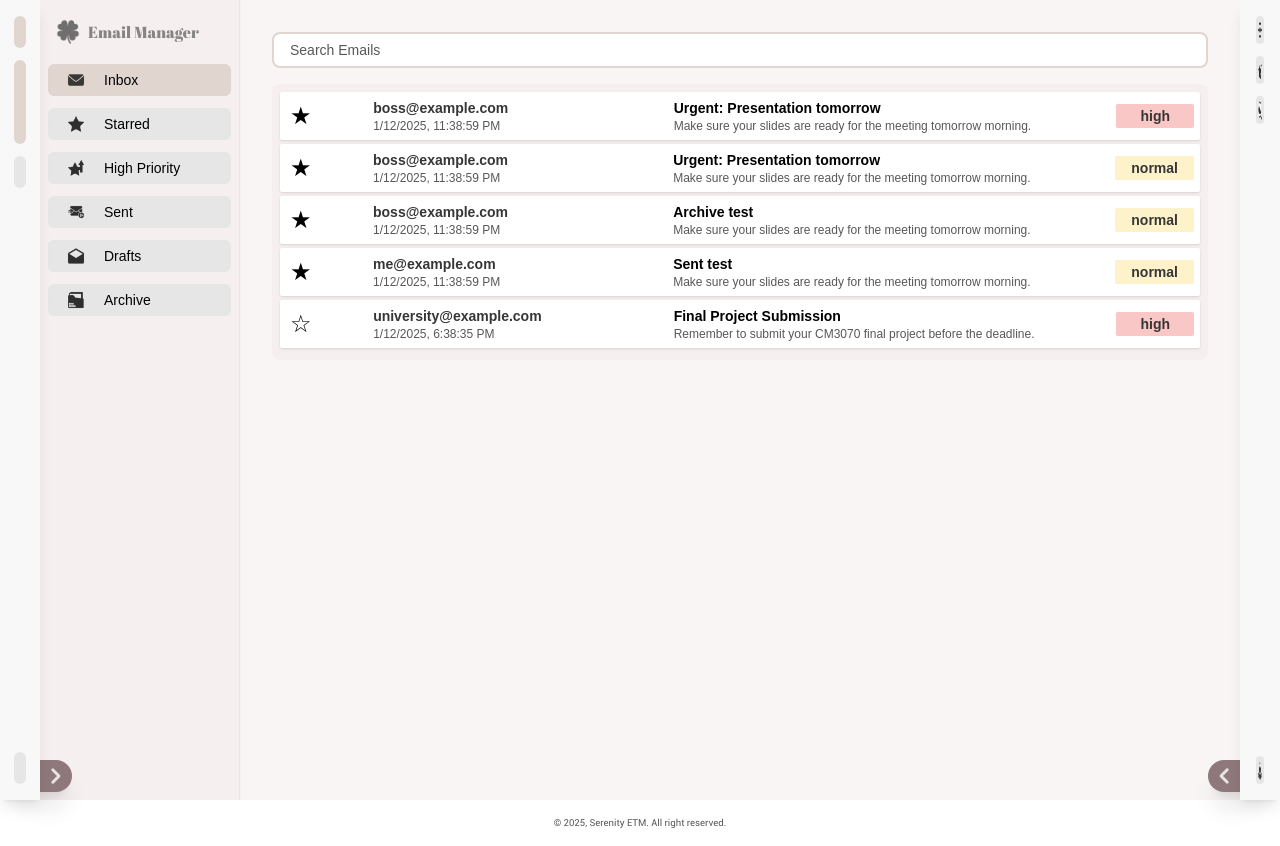
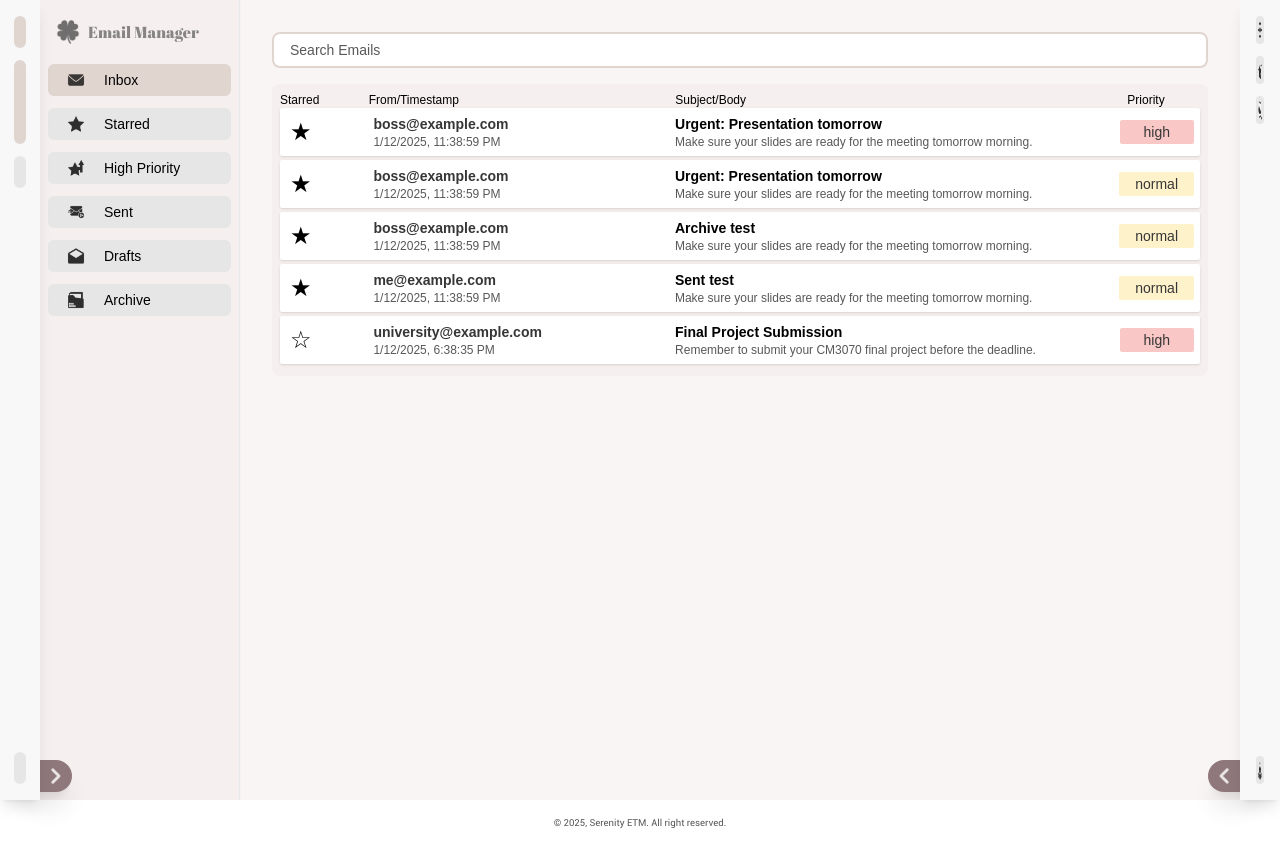
Before and after one commit to rubaisha-rn/Serenity-ETM, a Next.js app in the folder serenity-etm/: page /emails in a window 1280 px wide. Built offline with nearby package versions, Linux system fonts and the light colour scheme.

Commit message:
Improved form.

```diff
--- a/serenity-etm/src/app/emails/page.js
+++ b/serenity-etm/src/app/emails/page.js
@@ -131,6 +131,21 @@ export default function EmailsPage () {
 
                     <div className="w-full flex-1 p-2 mt-4 bg-[var(--cardB-main)] relative rounded-lg">
 
+                        <div className="grid grid-cols-[0.25fr_1fr_1.5fr_0.25fr] gap-4 text-left">
+                            <div>
+                                <p className="text-xs">Starred</p>
+                            </div>
+                            <div>
+                                <p className="text-xs">From/Timestamp</p>
+                            </div>
+                            <div>
+                                <p className="text-xs">Subject/Body</p>
+                            </div>
+                            <div>
+                                <p className="text-xs">Priority</p>
+                            </div>
+                        </div>
+
                         <AnimatePresence>
                             {filtered.map((mail) => (
                                 <motion.div
@@ -172,7 +187,7 @@ export default function EmailsPage () {
                                     <div className={`rounded-sm text-[var(--text-b)] py-0.5 px-4 text-center
                                         ${mail.priority === 'high' ? 'bg-[var(--dangerL)] px-6' : ''}
                                         ${mail.priority === 'normal' ? 'bg-[var(--warningL)]' : ''}`}>
-                                        <p className="text-sm font-semibold">{mail.priority}</p>
+                                        <p className="text-sm">{mail.priority}</p>
                                     </div>
                                 </motion.div>
                             ))}
--- a/serenity-etm/src/app/tasks/page.js
+++ b/serenity-etm/src/app/tasks/page.js
@@ -191,12 +191,12 @@ export default function TasksPage() {
                                             />
                                         </div>
                                         <div>
-                                            <p className={`text-sm ${task.completed ? 'line-through text-[var(--text-c)]' : ''}`}>
+                                            <p className={`text-sm`}>
                                                 {task.title}
                                             </p>
                                         </div>
                                         <div>
-                                            <p className={`text-sm ${task.completed ? 'line-through text-[var(--text-c)]' : ''}`}>
+                                            <p className={`text-sm`}>
                                                 {formattedDate}
                                             </p>
                                         </div>
@@ -204,7 +204,7 @@ export default function TasksPage() {
                                             ${task.priority === 'high' ? 'bg-[var(--dangerL)]' : ''}
                                             ${task.priority === 'medium' ? 'bg-[var(--warningL)]' : ''}
                                             ${task.priority === 'low' ? 'bg-[var(--successL)]' : ''}`}>
-                                            <p className={`font-medium ${task.completed ? 'line-through text-[var(--text-c)]' : ''}`}>
+                                            <p className={`font-medium`}>
                                                 {task.priority}
                                             </p>
                                         </div>
--- a/serenity-etm/src/components/sidebars/collapsableRightSidebar.js
+++ b/serenity-etm/src/components/sidebars/collapsableRightSidebar.js
@@ -156,7 +156,7 @@ export default function CollapsableRightSidebar() {
                             className='w-full overflow-hidden'
                             style={{pointerEvents: expanded ? 'auto' : 'none'}}
                         >
-                            <label className={`text-[0.6rem] font-semibold text-[var(--text-b)]`}>Stress Level: {emotionValue}</label>
+                            <label className={`text-[0.6rem] font-semibold text-[var(--text-b)]`}>Your Stress Level: {emotionValue}</label>
                             <input
                                 type='range'
                                 min={0}
@@ -166,6 +166,10 @@ export default function CollapsableRightSidebar() {
                                 onChange={(e) => setEmotionValue(Number(e.target.value))}
                                 className={`w-full mt-2 accent-[var(--text-b)]`}
                             />
+                            <div className='flex flex-row justify-between text-[0.6rem]'>
+                                <p>Lowest</p>
+                                <p>Highest</p>
+                            </div>
                         </motion.div>
                     </div>
                 </div>
--- a/serenity-etm/src/components/tasks/addTask.js
+++ b/serenity-etm/src/components/tasks/addTask.js
@@ -10,19 +10,42 @@ export default function AddTask() {
     const {setTheme} = useStore();
     const {addTask} = useTaskStore();
 
+    const [open, setOpen] = useState(false);
+    const [title, setTitle] = useState('');
+    const [due, setDue] = useState('');
+    const [priority, setPriority] = useState('low');
+    const [error, setError] = useState('');
+
     useEffect(() => {
         const darkModeEnabled = document.documentElement.classList.contains('dark');
         setTheme(darkModeEnabled ? 'dark' : 'light');
     }, []);
 
-    const [open, setOpen] = useState(false);
+    const today = new Date();
+    today.setHours(0, 0, 0, 0);
+    const todayStr = today.toISOString().split('T')[0];
 
-    const [title, setTitle] = useState('');
-    const [due, setDue] = useState('');
-    const [priority, setPriority] = useState('low');
+    const isValidDate = (dateStr) => {
+        if(!dateStr) return false;
+
+        const selected = new Date(dateStr);
+        selected.setHours(0, 0, 0, 0);
+
+        if (isNaN(selected.getTime())) return false;
+
+        return selected >= today;
+    }
 
     const submitTask = () => {
-        if (!title.trim()) return;
+        if (!title.trim()) {
+            setError('Task title is required.');
+            return;
+        };
+
+        if(isValidDate(due)) {
+            setError('Due date must be today or later.');
+            return;
+        }
 
         addTask({
             title,
@@ -83,6 +106,7 @@ export default function AddTask() {
                                 <input
                                     type="date"
                                     value={due}
+                                    min={new Date().toISOString().split('T')[0]}
                                     onChange={(e) => setDue(e.target.value)}
                                     placeholder="Task Title"
                                     className="w-full p-2 text-sm rounded-md border focus:outline-none"
@@ -98,6 +122,10 @@ export default function AddTask() {
                                     <option value='high'>High Priority</option>
                                 </select>
                             </div>
+
+                            {error && (
+                                <p className="text-xs text-[var(--danger)] mt-1">{error}</p>
+                            )}
 
                             <div className="flex justify-end gap-3 mt-5">
 
```
